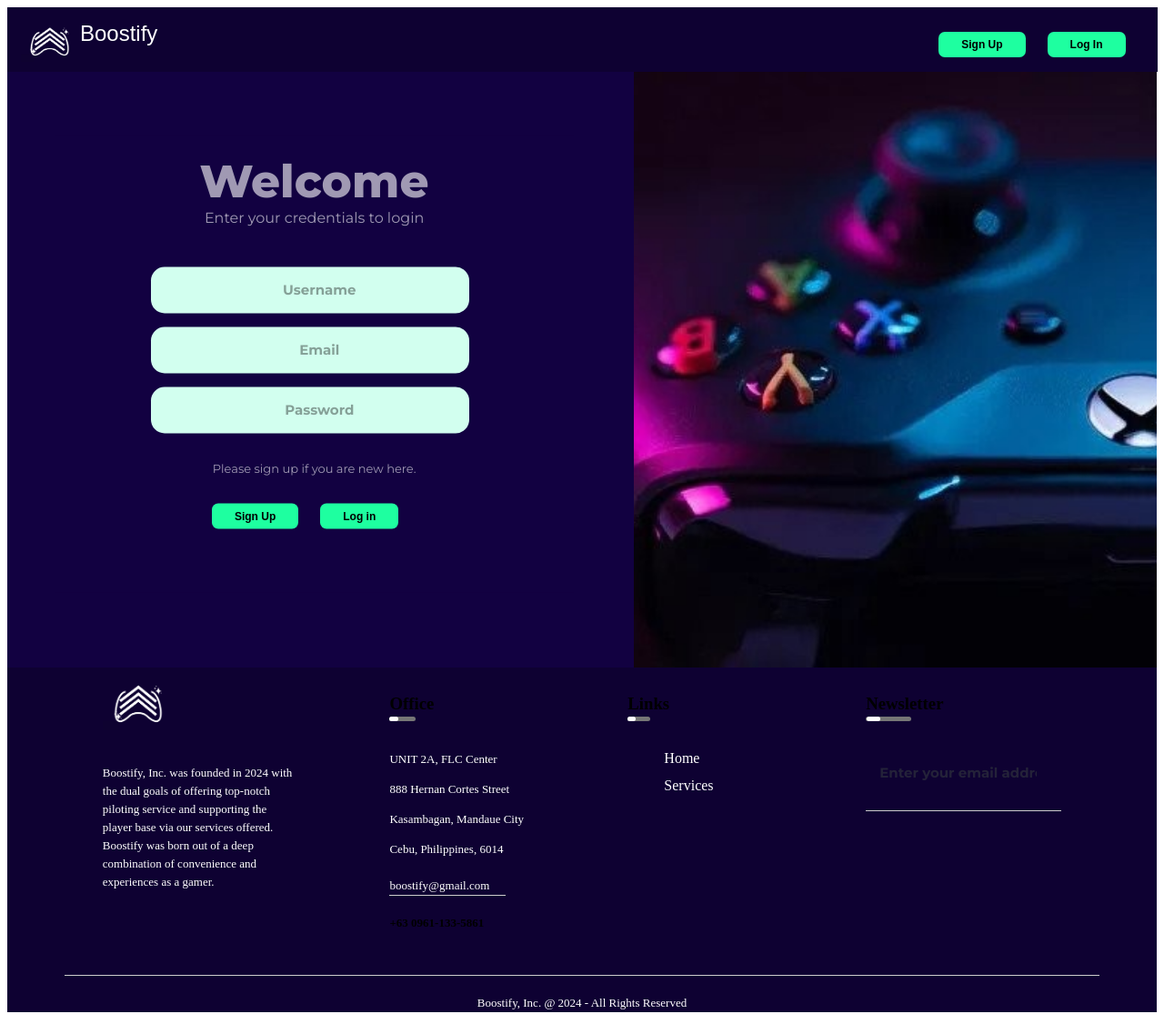
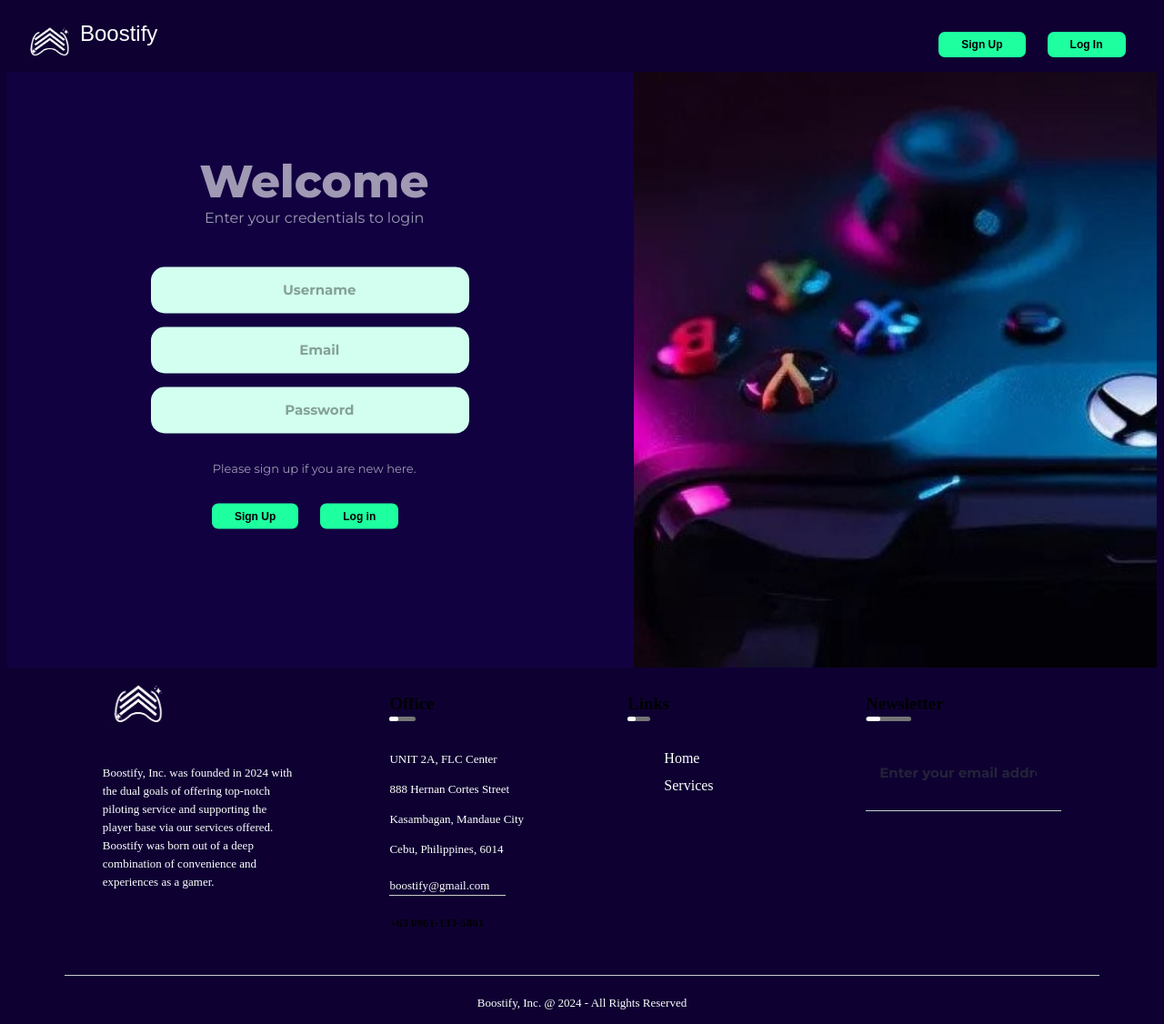
Before and after one commit to Cheeskaa/IM---Boostify, a PHP site: page /log-and-reg.html in a window 1280 px wide. Shown: the whole page at 91% size. Run offline with PHP 8.4, Linux system fonts and the light colour scheme; some web fonts are replaced.

Commit message:
login-and-reg.css

```diff
--- a/login-and-reg.css
+++ b/login-and-reg.css
@@ -1,3 +1,7 @@
+body {
+ background-color: #0e0132;
+}
+
 .logo {
   font-size: 24px;
   display: flex;
```
